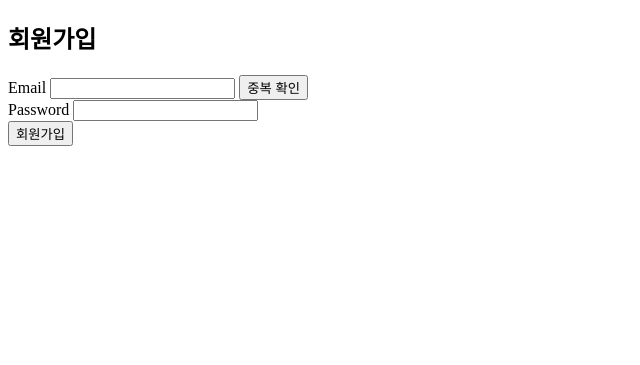
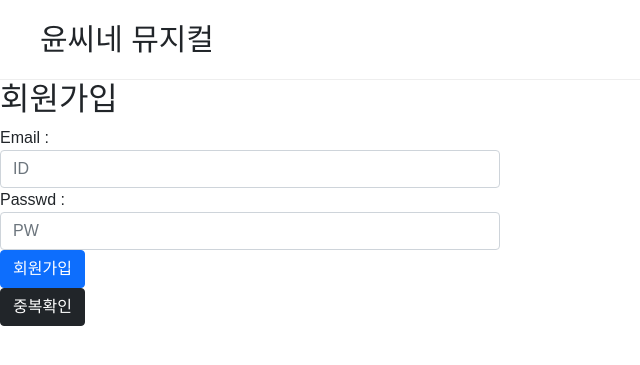
Before and after one commit to axisotherwise/musical, a Flask app: page /join in a window 1280 px wide. Shown: the top 365 px of the page, without its empty margins (0-640 px from the left). Run offline with Flask 2, Linux system fonts and the light colour scheme.

Commit message:
Update join.html

```diff
--- a/templates/join.html
+++ b/templates/join.html
@@ -4,28 +4,201 @@
     <meta charset="UTF-8">
     <meta http-equiv="X-UA-Compatible" content="IE=edge">
     <meta name="viewport" content="width=device-width, initial-scale=1.0">
+    <link href="https://cdn.jsdelivr.net/npm/bootstrap@5.1.3/dist/css/bootstrap.min.css" rel="stylesheet"
+          integrity="sha384-1BmE4kWBq78iYhFldvKuhfTAU6auU8tT94WrHftjDbrCEXSU1oBoqyl2QvZ6jIW3" crossorigin="anonymous">
     <title>회원가입</title>
+    <style>
+        * {
+            font-family: 'Noto Sans KR', sans-serif;
+            padding: 0;
+            margin: 0;
+            box-sizing: border-box;
+        }
+
+        header {
+            padding: 20px 40px;
+            height: 80px;
+            display: flex;
+            justify-content: space-between;
+            align-items: center;
+            border-bottom: 1px solid #eee;
+        }
+
+        header .title {
+            font-size: 30px;
+        }
+
+        header > .member {
+            display: flex;
+        }
+
+        header > .member div {
+            width: 80px;
+            height: 40px;
+        }
+
+
+        header > .member button {
+            width: 100%;
+            height: 100%;
+            border: none;
+            border-radius: 20px;
+            cursor: pointer;
+        }
+
+        header > .member > .login {
+            margin-right: 20px;
+        }
+
+        main {
+            background-color: #f8f8f8;
+            padding: 0 40px;
+        }
+
+        main .main-header {
+            height: 100px;
+            display: flex;
+            align-items: center;
+            justify-content: center;
+            font-size: 25px;
+        }
+
+        main .main-content {
+            display: flex;
+            max-width: 1000px;
+            margin: 0 auto;
+            flex-wrap: wrap;
+            justify-content: center;
+        }
+
+        main .main-content .card {
+            width: 250px;
+            padding: 15px;
+            cursor: pointer;
+            display: inline-block;
+        }
+
+        main .main-content .card .card-poster {
+            height: 300px;
+            width: 100%;
+            position: relative;
+        }
+
+        main .main-content .card .card-rank {
+            position: absolute;
+            top: 0;
+            left: 0;
+            margin-top: 5px;
+            margin-left: 15px;
+            font-size: 30px;
+            color: white;
+            font-style: italic;
+        }
+
+        main .main-content .card .card-img {
+            width: 100%;
+            height: 100%;
+        }
+
+        main .main-content .card .card-img img {
+            width: 100%;
+            height: 100%;
+            object-fit: fill;
+            border-radius: 10px;
+        }
+
+        main .main-content .card .card-text {
+            margin-top: 17px;
+            margin-bottom: 25px;
+        }
+
+        main .main-content .card .card-title {
+            font-weight: 500;
+            font-size: 19px;
+            margin-bottom: 10px;
+        }
+
+        main .main-content .card .card-number {
+            display: flex;
+            font-size: 15px;
+            font-weight: 400;
+            color: #3a3a3a;
+        }
+
+        main .main-content .card .card-score {
+            margin-right: 20px;
+        }
+
+        main .main-content .card .card-score-number {
+            color: #e92130;
+        }
+
+        main .main-content .card .card-date {
+            color: #98989c;
+        }
+
+        .login-box {
+            display: flex;
+            align-items: center;
+            justify-content: center;
+        }
+
+        .id-control {
+            margin-right: 10px;
+        }
+
+        .login-btn {
+            text-align: center;
+            margin-top: 50px;
+        }
+
+        .wrap-login {
+            margin: 50px auto 50px auto;
+            width: 500px;
+            height: 100px;
+
+        }
+
+
+
+        .last {
+            display: flex;
+            justify-content: space-between;
+            align-items: center;
+        }
+
+
+    </style>
 </head>
+
 <body>
-  <h2>회원가입</h2>
+<header>
+    <div class="wrap">
+        <div class="title">윤씨네 뮤지컬</div>
+    </div>
+</header>
+<h2 class="signup" style="text-align: left">회원가입</h2>
+<div class="btn-box" style="width: 500px">
+    <form class="box" action="/auth/join" method="post">
         <div>
-    <form action="/auth/join" method="post">
-      <div>
-        Email  <input type="text" name="email" class="email">
-        <button type="button" class="check">중복 확인</button>
+            Email : <input type="text" class="form-control" id="email" name="email" placeholder="ID">
+
         </div>
         <div>
-        Password  <input type="password" name="password" class="password">
+            Passwd : <input type="password" class="form-control" id="password" name="password" placeholder="PW">
         </div>
-      <button type="submit">회원가입</button>
+        <button class="btn btn-primary" type="submit">회원가입</button>
     </form>
+    <div class="last">
+        <button class="btn btn-dark" id="check">중복확인</button>
+    </div>
 </div>
 <script src="https://cdn.jsdelivr.net/npm/axios/dist/axios.min.js"></script>
 <script>
     const $form = document.querySelector("form");
-  const $check = document.querySelector(".check");
-  const $email = document.querySelector(".email");
-  const $password = document.querySelector(".password");
+    const $check = document.querySelector("#check");
+    const $email = document.querySelector("#email");
+    const $password = document.querySelector("#password");
 
     let flag = true;
 
@@ -35,10 +208,12 @@
         });
         req
             .then(res => {
+                console.log(res)
                 if (res.data.result === "exist") {
                     flag = false;
                     alert("이미 가입된 이메일입니다.")
-        };
+                }
+                ;
                 if (flag) return alert("사용해도 좋은 이메일입니다.");
             })
             .catch(err => console.error(err));
```
Lines whose indentation alone changed are shown as unchanged.
